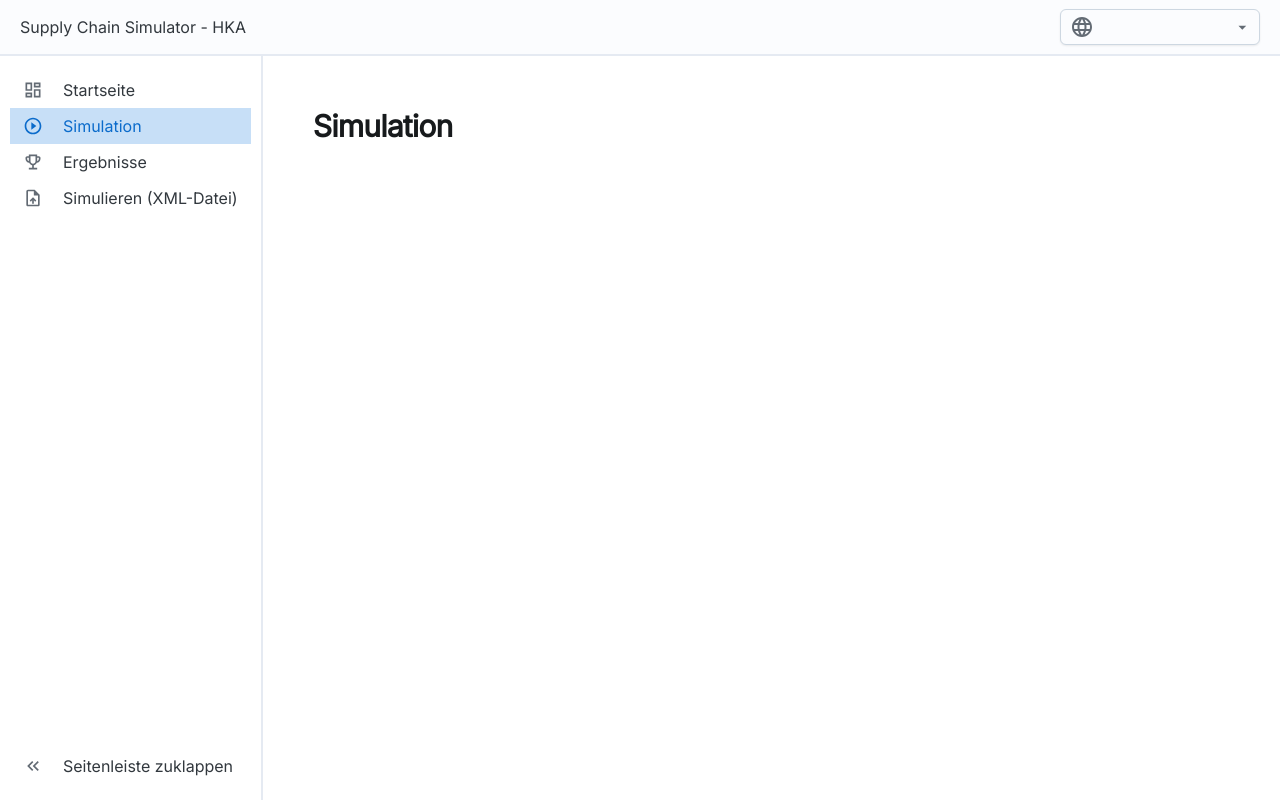
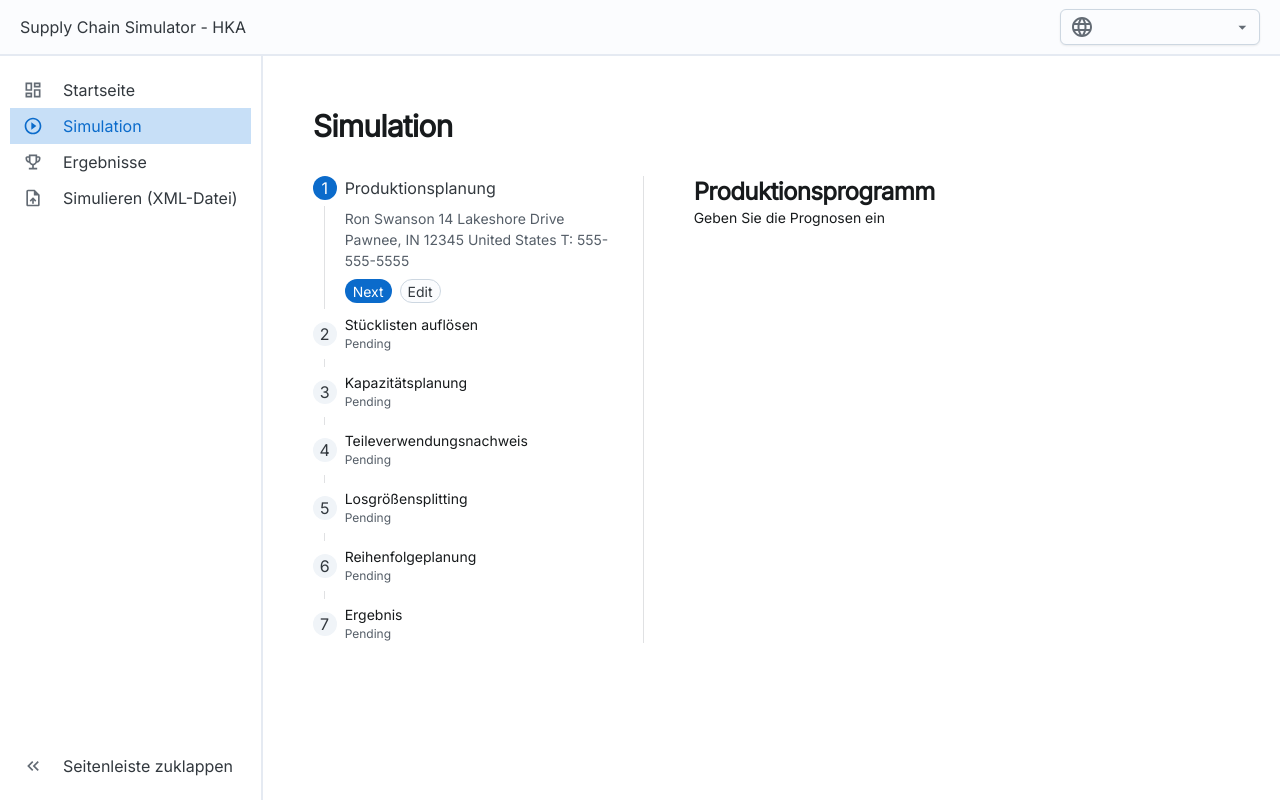
Before and after one commit to Ibsys-II/Frontend, a Next.js app: page /simulation in a window 1280 px wide. Built offline with nearby package versions, Linux system fonts and the light colour scheme.

Commit message:
Added base structure of simulation page

```diff
--- a/app/simulation/page.tsx
+++ b/app/simulation/page.tsx
@@ -1,12 +1,36 @@
+"use client";
 import React from 'react';
 import {PageWrapperComponent} from "@/components/shared/PageWrapperComponent";
+import {SimulationStepsComponent} from "@/components/shared/SimulationStepsComponent";
+import {Box, Divider, Stack} from "@mui/joy";
+import {SectionListComponent} from "@/components/shared/page-section/SectionListComponent";
+import {PageSectionComponent} from "@/components/shared/page-section/PageSectionComponent";
+import styled from "styled-components";
 
 const SimulationPage: React.FC = () => {
     return (
         <PageWrapperComponent title={"Simulation"}>
+            <PageContentContainer>
+                <Stack direction={"row"} spacing={"var(--gap-3)"}>
+                    <SimulationStepsComponent />
+                    <Divider orientation={"vertical"} />
+                </Stack>
+                <SectionListComponent>
+                    <PageSectionComponent title="Produktionsprogramm" subtitle="Geben Sie die Prognosen ein">
 
+                    </PageSectionComponent>
+                </SectionListComponent>
+            </PageContentContainer>
         </PageWrapperComponent>
     );
 };
 
+const PageContentContainer = styled(Box)`
+    display: grid;
+    grid-gap: var(--gap-5);
+    grid-template-columns: max-content 1fr;
+    align-items: start;
+    align-content: start;
+`;
+
 export default SimulationPage;
--- /dev/null
+++ b/components/shared/SimulationStepsComponent.tsx
@@ -0,0 +1,93 @@
+"use client";
+import React from "react";
+import ButtonGroup from "@mui/joy/ButtonGroup";
+import Chip from "@mui/joy/Chip";
+import Stepper from "@mui/joy/Stepper";
+import Step from "@mui/joy/Step";
+import StepIndicator from "@mui/joy/StepIndicator";
+import Typography from "@mui/joy/Typography";
+import Stack from "@mui/joy/Stack";
+
+type Props = {};
+
+export const SimulationStepsComponent: React.FC<Props> = (props) => {
+    return (
+        <Stepper orientation="vertical" sx={{ maxWidth: "300px" }}>
+            <Step
+                indicator={
+                    <StepIndicator variant="solid" color="primary">
+                        1
+                    </StepIndicator>
+                }
+            >
+                <Typography>Produktionsplanung</Typography>
+
+                <Stack spacing={1}>
+                    <Typography level="body-sm">
+                        Ron Swanson
+                        14 Lakeshore Drive
+                        Pawnee, IN 12345
+                        United States
+                        T: 555-555-5555
+                    </Typography>
+                    <ButtonGroup variant="plain" spacing={1}>
+                        <Chip
+                            color="primary"
+                            variant="solid"
+                            onClick={() => {
+                                // do something...
+                            }}
+                        >
+                            Next
+                        </Chip>
+                        <Chip
+                            color="neutral"
+                            variant="outlined"
+                            onClick={() => {
+                                // do something...
+                            }}
+                        >
+                            Edit
+                        </Chip>
+                    </ButtonGroup>
+                </Stack>
+            </Step>
+            <Step indicator={<StepIndicator>2</StepIndicator>}>
+                <div>
+                    <Typography level="title-sm">Stücklisten auflösen</Typography>
+                    <Typography level="body-xs">Pending</Typography>
+                </div>
+            </Step>
+            <Step indicator={<StepIndicator>3</StepIndicator>}>
+                <div>
+                    <Typography level="title-sm">Kapazitätsplanung</Typography>
+                    <Typography level="body-xs">Pending</Typography>
+                </div>
+            </Step>
+            <Step indicator={<StepIndicator>4</StepIndicator>}>
+                <div>
+                    <Typography level="title-sm">Teileverwendungsnachweis</Typography>
+                    <Typography level="body-xs">Pending</Typography>
+                </div>
+            </Step>
+            <Step indicator={<StepIndicator>5</StepIndicator>}>
+                <div>
+                    <Typography level="title-sm">Losgrößensplitting</Typography>
+                    <Typography level="body-xs">Pending</Typography>
+                </div>
+            </Step>
+            <Step indicator={<StepIndicator>6</StepIndicator>}>
+                <div>
+                    <Typography level="title-sm">Reihenfolgeplanung</Typography>
+                    <Typography level="body-xs">Pending</Typography>
+                </div>
+            </Step>
+            <Step indicator={<StepIndicator>7</StepIndicator>}>
+                <div>
+                    <Typography level="title-sm">Ergebnis</Typography>
+                    <Typography level="body-xs">Pending</Typography>
+                </div>
+            </Step>
+        </Stepper>
+    );
+};
```
